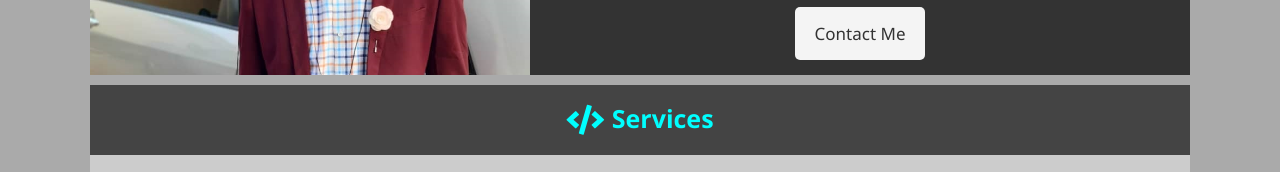
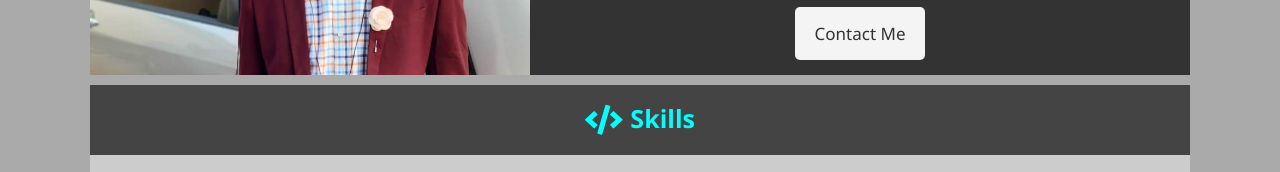
Before and after one commit to abjmobolaji/portfolio, a plain HTML site: page index.html in a window 1280 px wide. Shown: the part 801-973 px from the top of the page. Drawn offline with Linux system fonts and the light colour scheme.

Commit message:
Minor Chnages

```diff
--- a/index.html
+++ b/index.html
@@ -70,7 +70,7 @@
 
 		<!-- Skills Section -->
 		<section id="skills">
-		<div class="skills-header sh-dark"><ul><li><i class="fas fa-code fa-2x" style="color: aqua;"></i>&nbsp;&nbsp; <h2>Services</h2></li></ul></div>
+		<div class="skills-header sh-dark"><ul><li><i class="fas fa-code fa-2x" style="color: aqua;"></i>&nbsp;&nbsp; <h2>Skills</h2></li></ul></div>
 		<div class="row">
 			<div class="skills-box">
 				<div class="skills-body sh-gray">
```
